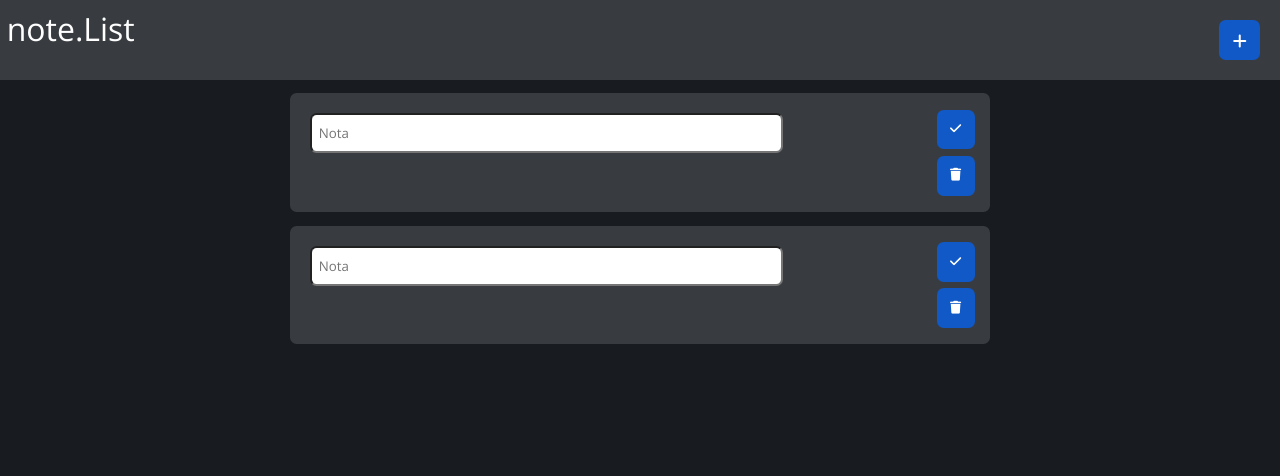
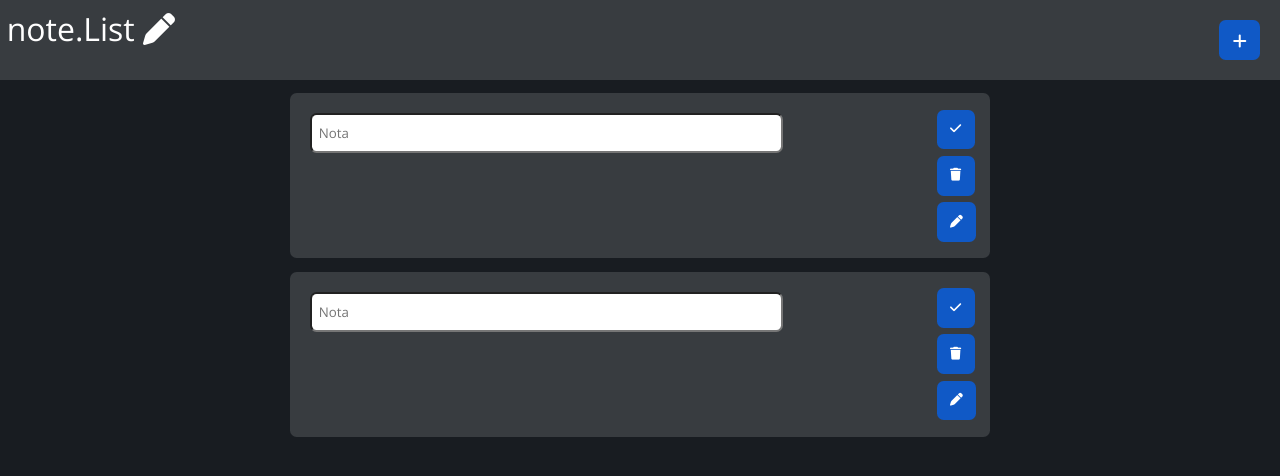
Before and after one commit to riAnriAn0/lista_de_tarefa, a plain HTML site: page index.html in a window 1280 px wide. Drawn offline with nearby package versions, Linux system fonts and the light colour scheme.

Commit message:
nova editagm

```diff
--- a/index.html
+++ b/index.html
@@ -10,7 +10,7 @@
 <body>
     <header>
         <h1>
-            note.List
+            note.List <i class="fa-solid fa-pen"></i>
         </h1>
         <i  id="novaNota" class="fa-solid fa-plus"></i>
     </header>
@@ -22,6 +22,7 @@
             <div id="editarNota">
                 <i id="marcar"  class="fa-solid fa-check"></i>
                 <i  id="apagar" class="fa-solid fa-trash"></i>
+                <i class="fa-solid fa-pen"></i>
             </div>
         </div>
         <div id="cxNota">
@@ -31,6 +32,7 @@
             <div id="editarNota">
                 <i id="marcar"  class="fa-solid fa-check"></i>
                 <i  id="apagar" class="fa-solid fa-trash"></i>
+                <i class="fa-solid fa-pen"></i>
             </div>
         </div>
 
```
